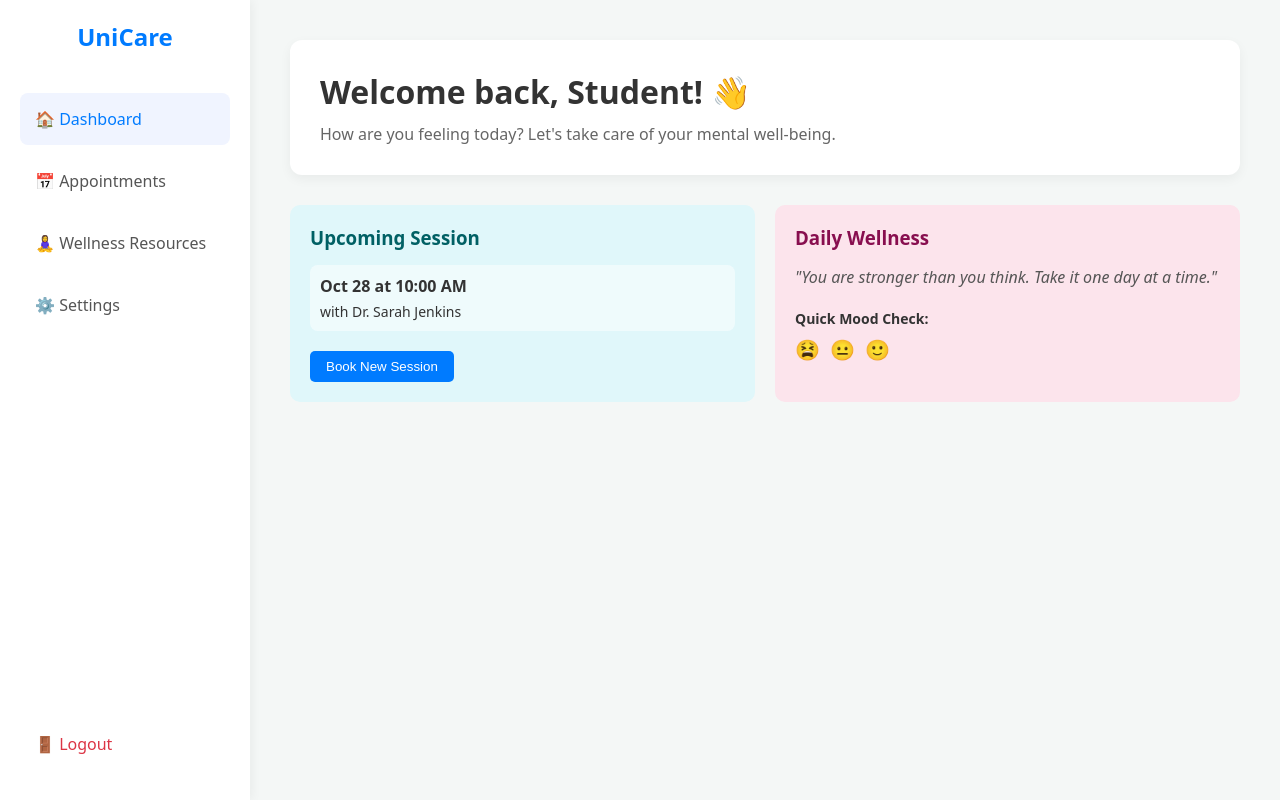
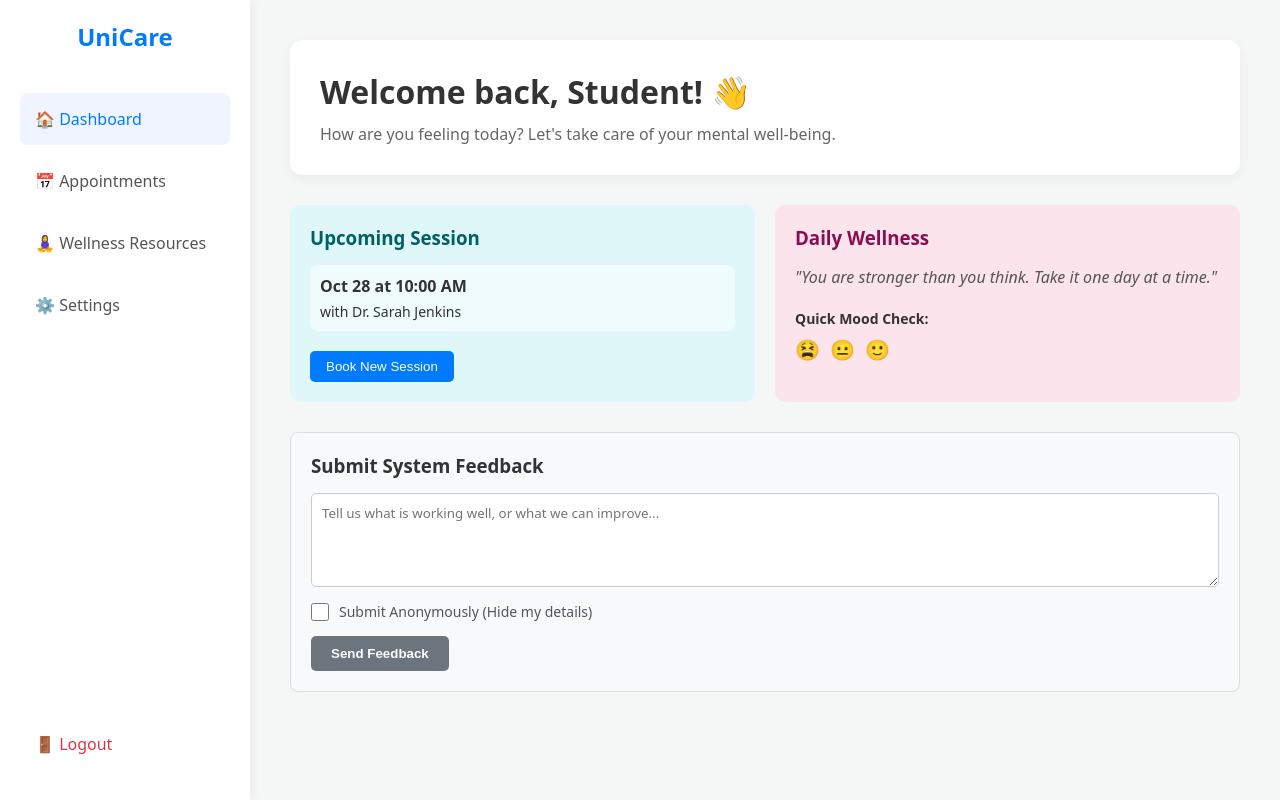
Before and after one commit to it23375314/unicare-counseling-platform, a React app in the folder frontend/: page /student-dashboard in a window 1280 px wide. Both pictures are taken after typing "name@example.com", "Sample123" into the empty fields and a click on the button "Log In". Built offline with nearby package versions, Linux system fonts and the light colour scheme; the HTML template or start-up script is replaced by a standard one.

Commit message:
feat: add interactive feedback viewer with scrollable container to admin dashboard

```diff
--- /dev/null
+++ b/frontend/src/components/FeedbackForm.jsx
@@ -0,0 +1,82 @@
+import React, { useState } from 'react';
+
+const FeedbackForm = () => {
+  const [feedback, setFeedback] = useState('');
+  const [isAnonymous, setIsAnonymous] = useState(false);
+  const [submitted, setSubmitted] = useState(false);
+
+  const handleSubmit = (e) => {
+    e.preventDefault();
+
+    // 1. Figure out who is sending this
+    const role = localStorage.getItem('userRole') || 'User';
+
+    // If anonymous, hide the identity. Otherwise, tag it with their role (in a real app, this would be their actual name)
+    const senderIdentity = isAnonymous ? `Anonymous ${role}` : `Registered ${role} (Visible)`;
+
+    // 2. Create the feedback object
+    const newFeedback = {
+      id: Date.now(),
+      sender: senderIdentity,
+      text: feedback,
+      date: new Date().toLocaleDateString()
+    };
+
+    // 3. Save to our "fake database" (localStorage)
+    const existingFeedback = JSON.parse(localStorage.getItem('systemFeedback')) || [];
+    localStorage.setItem('systemFeedback', JSON.stringify([...existingFeedback, newFeedback]));
+
+    // 4. Show success message
+    setSubmitted(true);
+    setFeedback('');
+
+    // Reset the success message after 3 seconds
+    setTimeout(() => setSubmitted(false), 3000);
+  };
+
+  return (
+    <div style={{ background: '#f8f9fa', padding: '20px', borderRadius: '8px', border: '1px solid #ddd', marginTop: '20px' }}>
+      <h3 style={{ marginBottom: '15px', color: '#333' }}>Submit System Feedback</h3>
+
+      {submitted ? (
+        <div style={{ padding: '15px', background: '#d4edda', color: '#155724', borderRadius: '5px', textAlign: 'center' }}>
+          Thank you! Your feedback has been sent to the Admin.
+        </div>
+      ) : (
+        <form onSubmit={handleSubmit} style={{ display: 'flex', flexDirection: 'column', gap: '15px' }}>
+
+          <textarea
+            value={feedback}
+            onChange={(e) => setFeedback(e.target.value)}
+            placeholder="Tell us what is working well, or what we can improve..."
+            required
+            rows="4"
+            style={{ width: '100%', padding: '10px', borderRadius: '5px', border: '1px solid #ccc', resize: 'vertical', fontFamily: 'inherit' }}
+          />
+
+          <div style={{ display: 'flex', alignItems: 'center', gap: '10px' }}>
+            <input
+              type="checkbox"
+              id="anonymous"
+              checked={isAnonymous}
+              onChange={(e) => setIsAnonymous(e.target.checked)}
+              style={{ width: '18px', height: '18px', cursor: 'pointer' }}
+            />
+            <label htmlFor="anonymous" style={{ cursor: 'pointer', color: '#555', fontSize: '14px' }}>
+              Submit Anonymously (Hide my details)
+            </label>
+          </div>
+
+          <button
+            type="submit"
+            style={{ padding: '10px 20px', backgroundColor: '#6c757d', color: 'white', border: 'none', borderRadius: '5px', cursor: 'pointer', fontWeight: 'bold', alignSelf: 'flex-start' }}
+          >
+            Send Feedback
+          </button>
+        </form>
+      )}
+    </div>
+  );
+};
+
+export default FeedbackForm;
--- a/frontend/src/pages/AdminDashboard.jsx
+++ b/frontend/src/pages/AdminDashboard.jsx
@@ -1,10 +1,19 @@
-// src/pages/AdminDashboard.jsx
-import React from 'react';
+import React, { useState, useEffect } from 'react';
 import { useNavigate } from 'react-router-dom';
 import '../styles/Dashboard.css';
 
 const AdminDashboard = () => {
   const navigate = useNavigate();
+
+  // 1. State to hold the feedback from our "database"
+  const [feedbacks, setFeedbacks] = useState([]);
+
+  // 2. Fetch Feedback when the dashboard loads
+  useEffect(() => {
+    const savedFeedback = JSON.parse(localStorage.getItem('systemFeedback')) || [];
+    // Reverse it so the newest feedback shows at the top!
+    setFeedbacks(savedFeedback.reverse());
+  }, []);
 
   const handleLogout = () => {
     // Destroy the wristband!
@@ -15,9 +24,16 @@ const AdminDashboard = () => {
     navigate('/');
   };
 
+  // 3. Delete Feedback function
+  const handleDeleteFeedback = (idToRemove) => {
+    const updatedFeedback = feedbacks.filter(item => item.id !== idToRemove);
+    setFeedbacks(updatedFeedback);
+    localStorage.setItem('systemFeedback', JSON.stringify(updatedFeedback));
+  };
+
   return (
     <div className="dashboard-container">
-      {/* Left Sidebar for Admin */}
+      {/* Left Sidebar for Admin (Kept exactly as yours!) */}
       <div className="sidebar">
         <h2 style={{ color: '#333' }}>UniCare Admin</h2>
         <ul>
@@ -36,10 +52,11 @@ const AdminDashboard = () => {
       <div className="main-content">
         <div className="welcome-card">
           <h1 style={{ color: '#333', marginBottom: '10px' }}>Admin Control Panel 🛡️</h1>
-          <p style={{ color: '#666' }}>Monitor platform health and manage user accounts.</p>
+          <p style={{ color: '#666' }}>Monitor platform health, manage user accounts, and review feedback.</p>
         </div>
 
-        <div style={{ display: 'flex', gap: '20px' }}>
+        {/* Your Original Stat Boxes */}
+        <div style={{ display: 'flex', gap: '20px', marginBottom: '30px' }}>
             <div style={{ flex: 1, padding: '20px', background: '#f3e5f5', borderRadius: '10px' }}>
                 <h3 style={{ color: '#4a148c' }}>Total Users</h3>
                 <h2 style={{ marginTop: '10px', color: '#333' }}>1,204</h2>
@@ -50,6 +67,51 @@ const AdminDashboard = () => {
                 <h2 style={{ marginTop: '10px', color: '#2e7d32' }}>Online & Healthy</h2>
             </div>
         </div>
+
+        {/* System Feedback Section with Scrollbar */}
+        <div style={{ background: 'white', padding: '25px', borderRadius: '10px', boxShadow: '0 2px 10px rgba(0,0,0,0.05)' }}>
+          <h3 style={{ color: '#333', marginBottom: '20px', borderBottom: '2px solid #eee', paddingBottom: '10px' }}>
+            📬 Recent System Feedback
+          </h3>
+
+          {feedbacks.length > 0 ? (
+            <div style={{
+              display: 'flex',
+              flexDirection: 'column',
+              gap: '15px',
+              maxHeight: '400px', /* Limits the height to show ~4-5 items */
+              overflowY: 'auto',  /* Adds the vertical scrollbar */
+              paddingRight: '10px' /* Adds breathing room for the scrollbar */
+            }}>
+              {feedbacks.map((item) => (
+                <div key={item.id} style={{ padding: '15px', background: '#f8f9fa', borderRadius: '8px', borderLeft: item.sender.includes('Anonymous') ? '4px solid #6c757d' : '4px solid #28a745', position: 'relative' }}>
+
+                  <div style={{ display: 'flex', justifyContent: 'space-between', marginBottom: '8px' }}>
+                    <strong style={{ color: item.sender.includes('Anonymous') ? '#6c757d' : '#28a745' }}>
+                      {item.sender}
+                    </strong>
+                    <span style={{ fontSize: '12px', color: '#888' }}>{item.date}</span>
+                  </div>
+
+                  <p style={{ margin: 0, color: '#444', lineHeight: '1.5' }}>{item.text}</p>
+
+                  <button
+                    onClick={() => handleDeleteFeedback(item.id)}
+                    style={{ position: 'absolute', top: '15px', right: '15px', background: 'transparent', border: 'none', color: '#dc3545', cursor: 'pointer', fontSize: '14px' }}
+                    title="Delete Feedback"
+                  >
+                    🗑️
+                  </button>
+                </div>
+              ))}
+            </div>
+          ) : (
+            <div style={{ textAlign: 'center', padding: '30px', color: '#777', background: '#f8f9fa', borderRadius: '8px' }}>
+              <p>No new feedback at the moment. The system is running smoothly! ✨</p>
+            </div>
+          )}
+        </div>
+
       </div>
     </div>
   );
--- a/frontend/src/pages/CounsellorDashboard.jsx
+++ b/frontend/src/pages/CounsellorDashboard.jsx
@@ -1,6 +1,7 @@
 import React, { useState } from 'react';
 import { useNavigate } from 'react-router-dom';
 import '../styles/Dashboard.css';
+import FeedbackForm from '../components/FeedbackForm';
 
 const CounsellorDashboard = () => {
   const navigate = useNavigate();
@@ -129,6 +130,10 @@ const CounsellorDashboard = () => {
           </div>
 
         </div>
+        {/* ADD THE FEEDBACK FORM HERE */}
+        <div style={{ marginTop: '30px' }}>
+          <FeedbackForm />
+        </div>
       </div>
     </div>
   );
--- a/frontend/src/pages/StudentDashboard.jsx
+++ b/frontend/src/pages/StudentDashboard.jsx
@@ -1,6 +1,7 @@
 import React, { useState } from 'react';
 import { useNavigate } from 'react-router-dom';
 import '../styles/Dashboard.css';
+import FeedbackForm from '../components/FeedbackForm';
 
 const StudentDashboard = () => {
   const navigate = useNavigate();
@@ -80,6 +81,11 @@ const StudentDashboard = () => {
           </div>
 
         </div>
+
+        {/* ADD THE FEEDBACK FORM HERE */}
+        <div style={{ marginTop: '30px' }}>
+          <FeedbackForm />
+        </div>
       </div>
     </div>
   );
```
